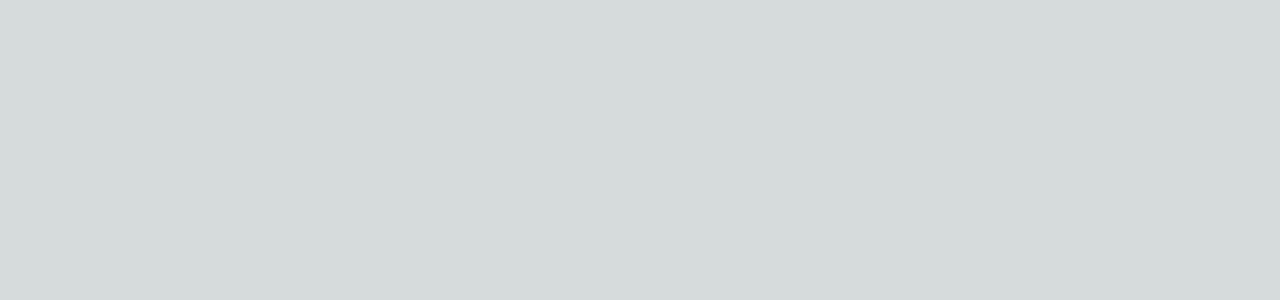
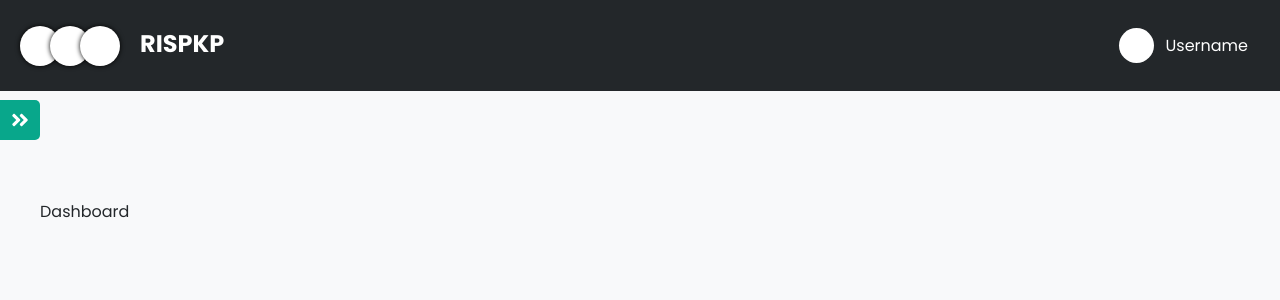
Before and after one commit to ahmadzakiakmal/Prototype-RISPKP, a Next.js app: page /dashboard in a window 1280 px wide. Shown: the top 300 px of the page. Built offline with nearby package versions, Linux system fonts and the light colour scheme.

Commit message:
feat: create dashboard page placeholder

```diff
--- a/src/pages/dashboard/index.tsx
+++ b/src/pages/dashboard/index.tsx
@@ -1,5 +1,9 @@
+import Layout from "@/components/Layout";
+
 export default function Dashboard() {
   return(
-    <main></main>
+    <Layout>
+      <h1 className="mt-20">Dashboard</h1>
+    </Layout>
   );
 }
```
